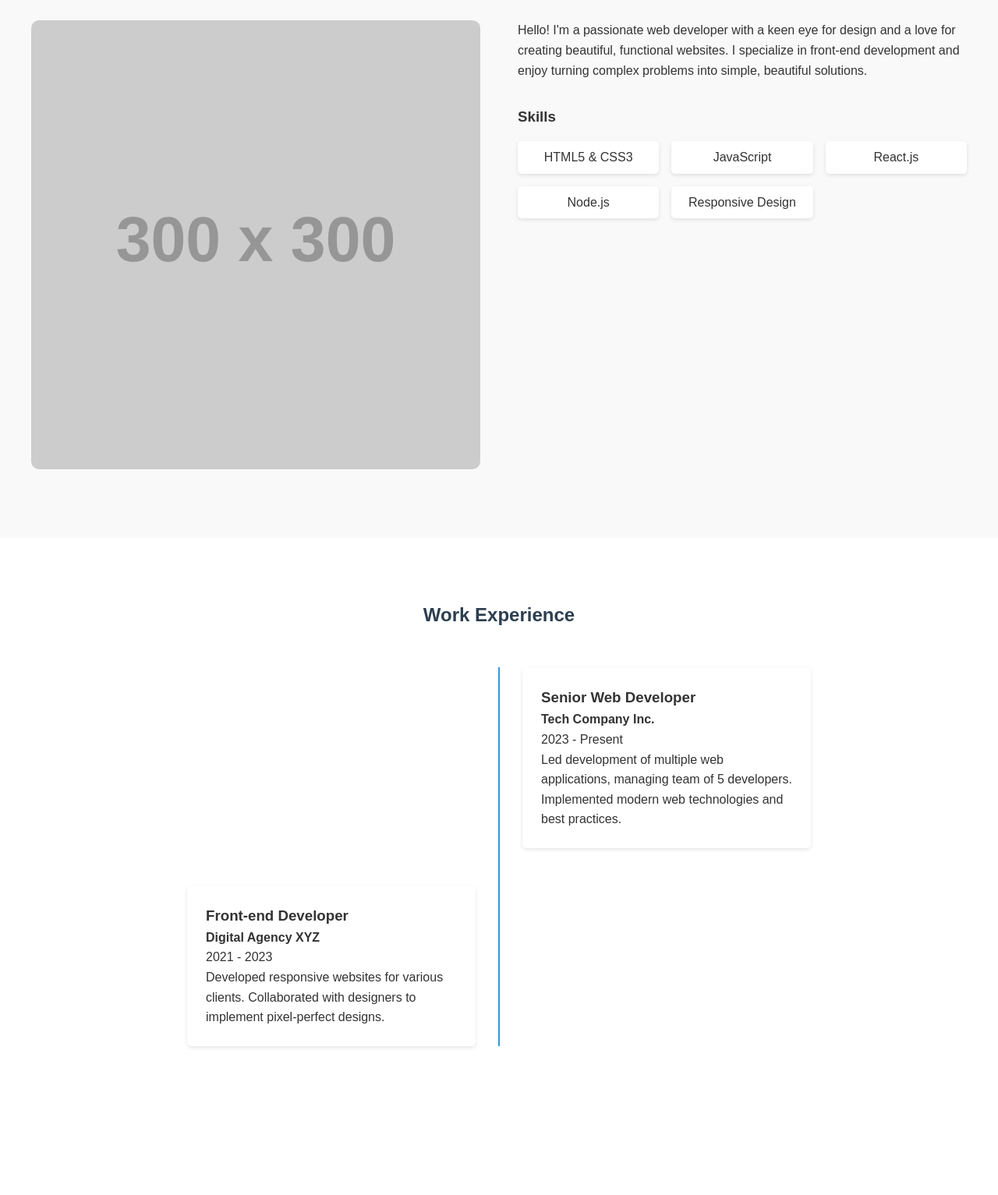
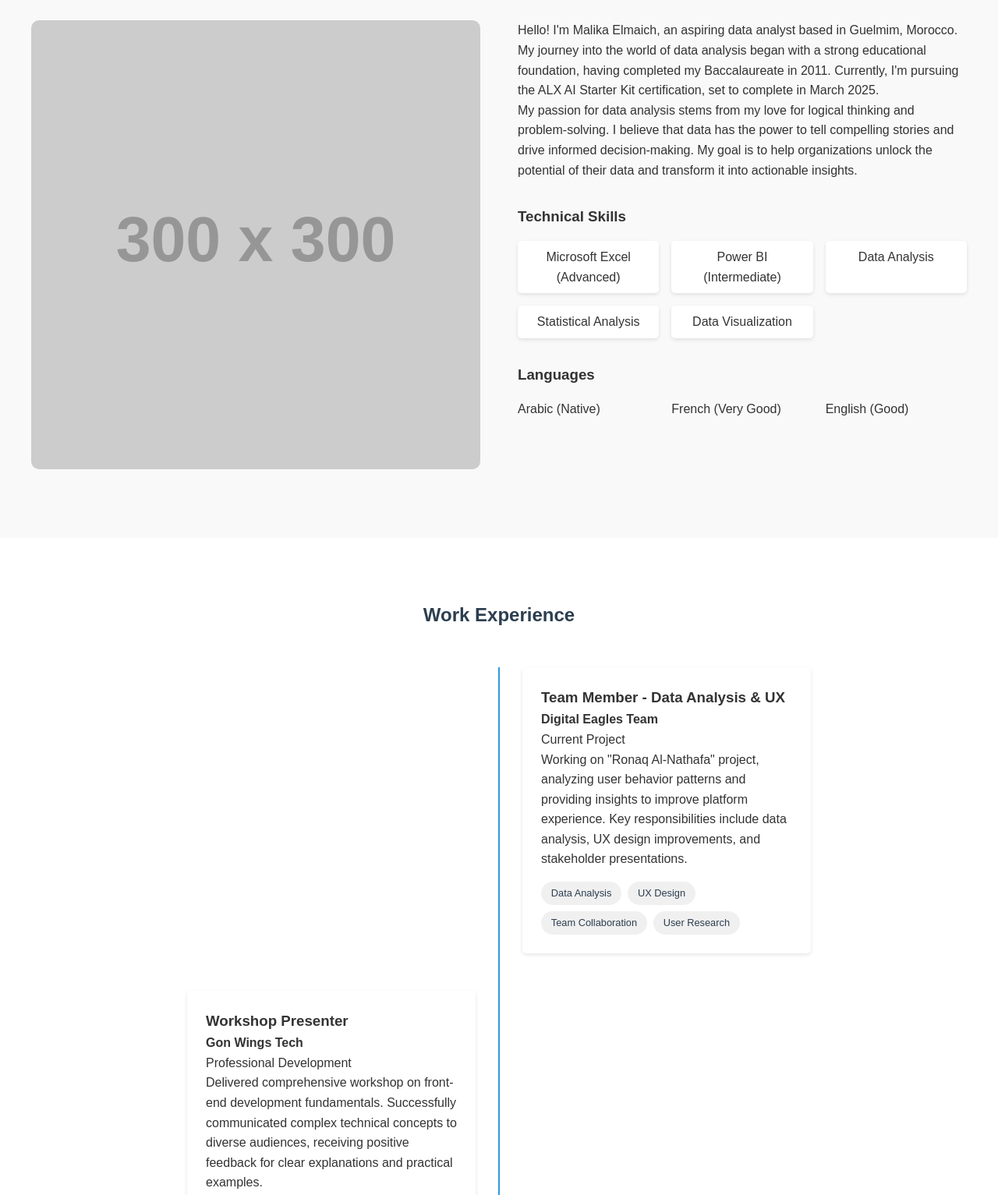
Before and after one commit to malika61993/PROJET-15, a plain HTML site: page images/index.html in a window 1280 px wide. Shown: the part 940-2473 px from the top of the page at 78% size. Drawn offline with Linux system fonts and the light colour scheme; placeholder pictures from the web are drawn by us.

Commit message:
Update portfolio content and styles: enhance skills and project sections, revise personal introduction, and add language proficiency

```diff
--- a/images/Style.css
+++ b/images/Style.css
@@ -136,12 +136,31 @@ body {
     margin-top: 2rem;
 }
 
-.skills ul {
+.skills ul, .languages ul {
     list-style: none;
     display: grid;
     grid-template-columns: repeat(auto-fit, minmax(150px, 1fr));
     gap: 1rem;
     margin-top: 1rem;
+}
+
+.languages {
+    margin-top: 2rem;
+}
+
+.skills-tags {
+    display: flex;
+    flex-wrap: wrap;
+    gap: 0.5rem;
+    margin-top: 1rem;
+}
+
+.skills-tags span {
+    background-color: #f0f0f0;
+    color: #2c3e50;
+    padding: 0.3rem 0.8rem;
+    border-radius: 15px;
+    font-size: 0.8rem;
 }
 
 .skills li {
--- a/images/index.html
+++ b/images/index.html
@@ -29,8 +29,8 @@
     <!-- Home Section -->
     <section id="home" class="hero">
         <div class="hero-content">
-            <h1>Welcome to My Portfolio</h1>
-            <p>Web Developer & Designer</p>
+            <h1>Welcome, I'm Malika Elmaich</h1>
+            <p>Aspiring Data Analyst based in Guelmim, Morocco</p>
             <a href="#contact" class="cta-button">Get in Touch</a>
         </div>
     </section>
@@ -43,15 +43,24 @@
                 <img src="https://via.placeholder.com/300" alt="Profile Picture">
             </div>
             <div class="about-text">
-                <p>Hello! I'm a passionate web developer with a keen eye for design and a love for creating beautiful, functional websites. I specialize in front-end development and enjoy turning complex problems into simple, beautiful solutions.</p>
+                <p>Hello! I'm Malika Elmaich, an aspiring data analyst based in Guelmim, Morocco. My journey into the world of data analysis began with a strong educational foundation, having completed my Baccalaureate in 2011. Currently, I'm pursuing the ALX AI Starter Kit certification, set to complete in March 2025.</p>
+                <p>My passion for data analysis stems from my love for logical thinking and problem-solving. I believe that data has the power to tell compelling stories and drive informed decision-making. My goal is to help organizations unlock the potential of their data and transform it into actionable insights.</p>
                 <div class="skills">
-                    <h3>Skills</h3>
+                    <h3>Technical Skills</h3>
                     <ul>
-                        <li>HTML5 & CSS3</li>
-                        <li>JavaScript</li>
-                        <li>React.js</li>
-                        <li>Node.js</li>
-                        <li>Responsive Design</li>
+                        <li>Microsoft Excel (Advanced)</li>
+                        <li>Power BI (Intermediate)</li>
+                        <li>Data Analysis</li>
+                        <li>Statistical Analysis</li>
+                        <li>Data Visualization</li>
+                    </ul>
+                </div>
+                <div class="languages">
+                    <h3>Languages</h3>
+                    <ul>
+                        <li>Arabic (Native)</li>
+                        <li>French (Very Good)</li>
+                        <li>English (Good)</li>
                     </ul>
                 </div>
             </div>
@@ -64,18 +73,30 @@
         <div class="timeline">
             <div class="timeline-item">
                 <div class="timeline-content">
-                    <h3>Senior Web Developer</h3>
-                    <h4>Tech Company Inc.</h4>
-                    <p class="date">2023 - Present</p>
-                    <p>Led development of multiple web applications, managing team of 5 developers. Implemented modern web technologies and best practices.</p>
+                    <h3>Team Member - Data Analysis & UX</h3>
+                    <h4>Digital Eagles Team</h4>
+                    <p class="date">Current Project</p>
+                    <p>Working on "Ronaq Al-Nathafa" project, analyzing user behavior patterns and providing insights to improve platform experience. Key responsibilities include data analysis, UX design improvements, and stakeholder presentations.</p>
+                    <div class="skills-tags">
+                        <span>Data Analysis</span>
+                        <span>UX Design</span>
+                        <span>Team Collaboration</span>
+                        <span>User Research</span>
+                    </div>
                 </div>
             </div>
             <div class="timeline-item">
                 <div class="timeline-content">
-                    <h3>Front-end Developer</h3>
-                    <h4>Digital Agency XYZ</h4>
-                    <p class="date">2021 - 2023</p>
-                    <p>Developed responsive websites for various clients. Collaborated with designers to implement pixel-perfect designs.</p>
+                    <h3>Workshop Presenter</h3>
+                    <h4>Gon Wings Tech</h4>
+                    <p class="date">Professional Development</p>
+                    <p>Delivered comprehensive workshop on front-end development fundamentals. Successfully communicated complex technical concepts to diverse audiences, receiving positive feedback for clear explanations and practical examples.</p>
+                    <div class="skills-tags">
+                        <span>Public Speaking</span>
+                        <span>Technical Knowledge</span>
+                        <span>Teaching</span>
+                        <span>Leadership</span>
+                    </div>
                 </div>
             </div>
         </div>
@@ -90,12 +111,12 @@
                     <img src="https://via.placeholder.com/350x200" alt="Project 1">
                 </div>
                 <div class="project-content">
-                    <h3>E-Commerce Website</h3>
-                    <p>A full-stack e-commerce platform built with React and Node.js. Features include user authentication, shopping cart, and payment integration.</p>
+                    <h3>User Behavior Analysis Dashboard</h3>
+                    <p>A comprehensive Power BI dashboard analyzing user behavior patterns for the Ronaq Al-Nathafa platform. Features interactive visualizations and key metrics tracking.</p>
                     <div class="project-tech">
-                        <span>React</span>
-                        <span>Node.js</span>
-                        <span>MongoDB</span>
+                        <span>Power BI</span>
+                        <span>Data Analysis</span>
+                        <span>UX Research</span>
                     </div>
                     <div class="project-links">
                         <a href="#" class="project-btn"><i class="fab fa-github"></i> View Code</a>
@@ -108,12 +129,12 @@
                     <img src="https://via.placeholder.com/350x200" alt="Project 2">
                 </div>
                 <div class="project-content">
-                    <h3>Task Management App</h3>
-                    <p>A responsive task management application with drag-and-drop functionality, real-time updates, and team collaboration features.</p>
+                    <h3>Excel-Based Sales Analytics</h3>
+                    <p>Advanced Excel dashboard for sales analysis featuring dynamic pivot tables, statistical analysis, and automated reporting systems.</p>
                     <div class="project-tech">
-                        <span>Vue.js</span>
-                        <span>Firebase</span>
-                        <span>CSS Grid</span>
+                        <span>Excel Advanced</span>
+                        <span>Statistical Analysis</span>
+                        <span>Data Visualization</span>
                     </div>
                     <div class="project-links">
                         <a href="#" class="project-btn"><i class="fab fa-github"></i> View Code</a>
@@ -126,12 +147,12 @@
                     <img src="https://via.placeholder.com/350x200" alt="Project 3">
                 </div>
                 <div class="project-content">
-                    <h3>Weather Dashboard</h3>
-                    <p>A weather forecasting application that provides real-time weather updates, weekly forecasts, and interactive weather maps.</p>
+                    <h3>Data-Driven UX Optimization</h3>
+                    <p>Analysis and recommendations for UX improvements based on user behavior data, leading to enhanced platform experience and increased user engagement.</p>
                     <div class="project-tech">
-                        <span>JavaScript</span>
-                        <span>Weather API</span>
-                        <span>Chart.js</span>
+                        <span>Data Analysis</span>
+                        <span>UX Design</span>
+                        <span>User Research</span>
                     </div>
                     <div class="project-links">
                         <a href="#" class="project-btn"><i class="fab fa-github"></i> View Code</a>
@@ -148,17 +169,23 @@
         <div class="education-grid">
             <div class="education-item">
                 <i class="fas fa-graduation-cap"></i>
-                <h3>Master's Degree</h3>
-                <h4>Computer Science</h4>
-                <p>University of Technology</p>
-                <p class="date">2019 - 2021</p>
+                <h3>ALX AI Starter Kit</h3>
+                <h4>Artificial Intelligence & Data Analytics</h4>
+                <p>ALX Africa</p>
+                <p class="date">Expected March 2025</p>
             </div>
             <div class="education-item">
                 <i class="fas fa-graduation-cap"></i>
-                <h3>Bachelor's Degree</h3>
-                <h4>Software Engineering</h4>
-                <p>Tech Institute</p>
-                <p class="date">2015 - 2019</p>
+                <h3>Baccalaureate</h3>
+                <h4>Strong Foundation in Analytical Thinking</h4>
+                <p>Morocco</p>
+                <p class="date">2011</p>
+            </div>
+            <div class="education-item">
+                <i class="fas fa-certificate"></i>
+                <h3>Upcoming Specialization</h3>
+                <h4>ALX Professional Foundations & Data Analytics</h4>
+                <p>Future Plans</p>
             </div>
         </div>
     </section>
@@ -168,9 +195,9 @@
         <div class="footer-content">
             <div class="footer-section">
                 <h3>Contact Info</h3>
-                <p><i class="fas fa-envelope"></i> email@example.com</p>
-                <p><i class="fas fa-phone"></i> +1 234 567 890</p>
-                <p><i class="fas fa-map-marker-alt"></i> New York, NY</p>
+                <p><i class="fas fa-envelope"></i> saralatit@gmail.com</p>
+                <p><i class="fas fa-phone"></i> +212702003769</p>
+                <p><i class="fas fa-map-marker-alt"></i> Guelmim, Morocco</p>
             </div>
             <div class="footer-section">
                 <h3>Social Media</h3>
```
